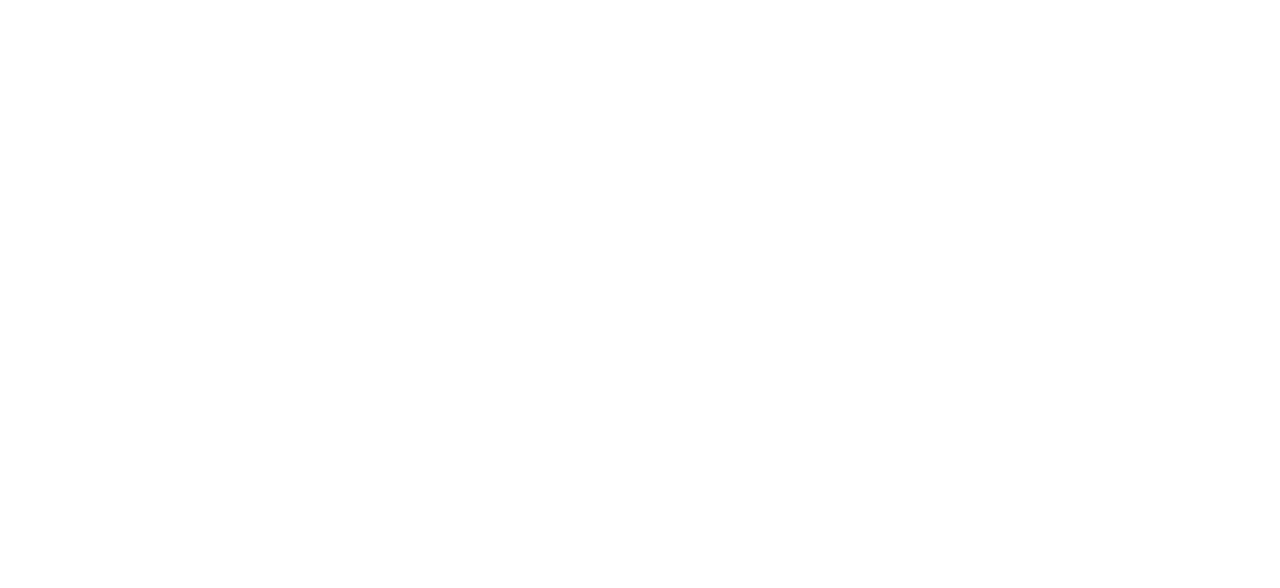
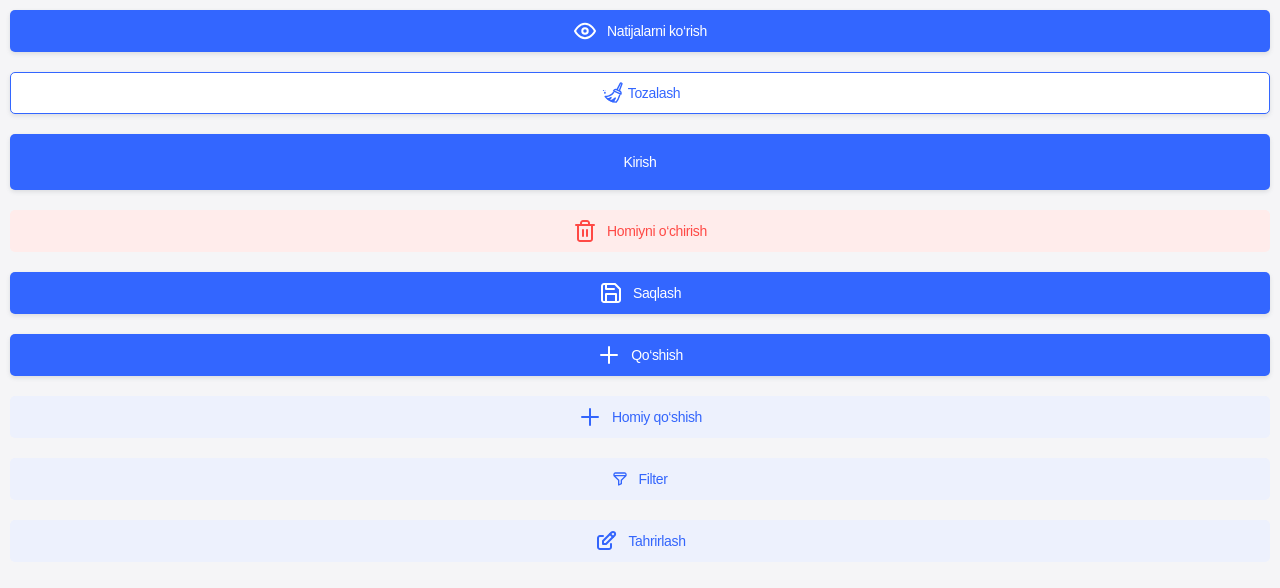
Before and after one commit to zohida/metsenat-club, a plain HTML site: page components/button/button.html in a window 1280 px wide. Drawn offline with Linux system fonts and the light colour scheme.

Commit message:
Button component made

```diff
--- a/components/button/button.css
+++ b/components/button/button.css
@@ -0,0 +1,63 @@
+.button-wrapper {
+    display: flex;
+    flex-direction: column;
+    margin: 10px;
+    gap: 20px;
+}
+
+.btn {
+    display: flex;
+    align-items: center;
+    justify-content: center;
+    gap: 10px;
+    padding: 8px 32px;
+    border: 1px solid transparent;
+    outline: none;
+    background-color: transparent;
+    cursor: pointer;
+    width: 100%;
+    border-radius: 5px;
+    font-size: 14px;
+    font-weight: 500;
+    line-height: 24px;
+    letter-spacing: -0.35px;
+    text-align: center;
+    transition: all .3s ease;
+}
+
+.btn-primary {
+    background:  #36F;
+    box-shadow: 0px 2px 4px 0px rgba(96, 97, 112, 0.16), 0px 0px 1px 0px rgba(40, 41, 61, 0.04);
+    color:  #FFF;
+}
+
+.btn-secondary{
+    gap: 4px;
+    background:  #FFF;
+    box-shadow: 0px 2px 4px 0px rgba(96, 97, 112, 0.16), 0px 0px 1px 0px rgba(40, 41, 61, 0.04);
+    color:  #36F;
+    border: 1px solid #36F;
+}
+
+.btn:hover {
+    opacity: .6;
+    scale: 0.9;
+}
+
+.btn-main {
+    padding: 15px 0;
+}
+
+.btn-delete {
+    color: #FF4945;
+    background: #FFECEB;
+}
+
+.btn .disabled {
+
+}
+
+.btn-default {
+    background: #EDF1FD;
+    color: #3365FC;
+}
--- a/components/button/button.html
+++ b/components/button/button.html
@@ -0,0 +1,96 @@
+<!DOCTYPE html>
+<html lang="en">
+<head>
+    <meta charset="UTF-8">
+    <meta name="viewport" content="width=device-width, initial-scale=1.0">
+    <title>Buttons</title>
+    <link rel="stylesheet" href="./button.css">
+    <link rel="stylesheet" href="../../css/main.css">
+</head>
+<body>
+    <div class="button-wrapper">
+
+        <button class="btn btn-primary">
+            <svg xmlns="http://www.w3.org/2000/svg" width="24" height="24" viewBox="0 0 24 24" fill="none">
+                <path d="M2 12C2 12 5.63636 4.72729 12 4.72729C18.3636 4.72729 22 12 22 12C22 12 18.3636 19.2727 12 19.2727C5.63636 19.2727 2 12 2 12Z" stroke="white" stroke-width="2" stroke-linecap="round" stroke-linejoin="round"/>
+                <path d="M11.9997 14.7273C13.506 14.7273 14.727 13.5063 14.727 12C14.727 10.4938 13.506 9.27277 11.9997 9.27277C10.4935 9.27277 9.27246 10.4938 9.27246 12C9.27246 13.5063 10.4935 14.7273 11.9997 14.7273Z" stroke="white" stroke-width="2" stroke-linecap="round" stroke-linejoin="round"/>
+            </svg>
+            Natijalarni ko‘rish
+        </button>
+
+        <button class="btn btn-secondary">
+            <svg xmlns="http://www.w3.org/2000/svg" width="24" height="24" viewBox="0 0 24 24" fill="none">
+                <path d="M19.6454 10.0047C19.3874 9.88994 16.9725 8.8149 16.7137 8.70016C15.4993 8.15956 14.0769 8.70632 13.5371 9.91997L20.8652 13.1813C21.4058 11.9669 20.8591 10.5445 19.6454 10.0047ZM21.4166 2.07743C21.0116 1.89723 20.5811 1.94343 20.4494 2.19063L16.9408 8.8011L19.3081 9.85381L21.9803 2.87138C22.0758 2.60802 21.8217 2.25763 21.4166 2.07743Z" stroke="#3366FF" stroke-width="1.4" stroke-linecap="round" stroke-linejoin="round"/>
+                <path d="M19.6772 14.2178C18.1732 18.7967 16.2264 21.167 16.2264 21.167C16.2264 21.167 9.52132 20.9237 5.17188 15.5546C6.06979 15.6186 11.6675 15.1373 13.5958 11.4185" stroke="#3366FF" stroke-width="1.4" stroke-linecap="round" stroke-linejoin="round"/>
+                <path d="M7.77051 18.0255C7.77051 18.0255 9.89439 17.7455 11.0341 16.5549C10.1223 18.2268 9.03653 18.861 9.03653 18.861L7.77051 18.0255ZM10.7646 19.6996C10.7646 19.6996 12.4349 19.7184 15.2765 17.1009C14.2546 19.4312 12.922 20.5622 12.922 20.5622L10.7646 19.6996Z" stroke="#3366FF" stroke-width="1.4" stroke-linecap="round" stroke-linejoin="round"/>
+                <path d="M3.20337 9.04437C3.27136 9.0162 3.34423 9.00171 3.41782 9.00171C3.49142 9.00171 3.56429 9.0162 3.63228 9.04437C3.70027 9.07253 3.76205 9.11381 3.81409 9.16585C3.86612 9.21788 3.9074 9.27966 3.93557 9.34765C3.96373 9.41564 3.97822 9.48852 3.97822 9.56211C3.97822 9.6357 3.96373 9.70858 3.93557 9.77657C3.9074 9.84456 3.86612 9.90634 3.81409 9.95837C3.76205 10.0104 3.70027 10.0517 3.63228 10.0799C3.56429 10.108 3.49142 10.1225 3.41782 10.1225C3.34423 10.1225 3.27136 10.108 3.20337 10.0799C3.13538 10.0517 3.0736 10.0104 3.02156 9.95837C2.96952 9.90634 2.92824 9.84456 2.90008 9.77657C2.87192 9.70858 2.85742 9.6357 2.85742 9.56211C2.85742 9.48852 2.87192 9.41564 2.90008 9.34765C2.92824 9.27966 2.96952 9.21788 3.02156 9.16585C3.0736 9.11381 3.13538 9.07253 3.20337 9.04437Z" fill="#3366FF"/>
+                <path d="M4.83485 9.48473C4.90491 9.41467 4.99994 9.37531 5.09903 9.37531C5.19811 9.37531 5.29314 9.41467 5.3632 9.48473C5.43327 9.5548 5.47263 9.64983 5.47263 9.74891C5.47263 9.848 5.43327 9.94302 5.3632 10.0131C5.29314 10.0831 5.19811 10.1225 5.09903 10.1225C4.99994 10.1225 4.90491 10.0831 4.83485 10.0131C4.76479 9.94302 4.72543 9.848 4.72543 9.74891C4.72543 9.64983 4.76479 9.5548 4.83485 9.48473Z" fill="#3366FF"/>
+                <path d="M4.25179 11.1433C4.42695 10.9681 4.66451 10.8697 4.91223 10.8697C5.15994 10.8697 5.39751 10.9681 5.57266 11.1433C5.74782 11.3184 5.84623 11.556 5.84623 11.8037C5.84623 12.0514 5.74782 12.289 5.57266 12.4642C5.39751 12.6393 5.15994 12.7377 4.91223 12.7377C4.66451 12.7377 4.42695 12.6393 4.25179 12.4642C4.07663 12.289 3.97822 12.0514 3.97822 11.8037C3.97822 11.556 4.07663 11.3184 4.25179 11.1433Z" fill="#3366FF"/>
+                </svg>
+            Tozalash
+        </button>
+
+        <button class="btn btn-main btn-primary">
+            Kirish
+        </button>
+
+        <button class="btn btn-delete">
+            <svg xmlns="http://www.w3.org/2000/svg" width="24" height="24" viewBox="0 0 24 24" fill="none">
+                <path d="M3 6H5H21" stroke="#FF4945" stroke-width="2" stroke-linecap="round" stroke-linejoin="round"/>
+                <path d="M8 6V4C8 3.46957 8.21071 2.96086 8.58579 2.58579C8.96086 2.21071 9.46957 2 10 2H14C14.5304 2 15.0391 2.21071 15.4142 2.58579C15.7893 2.96086 16 3.46957 16 4V6M19 6V20C19 20.5304 18.7893 21.0391 18.4142 21.4142C18.0391 21.7893 17.5304 22 17 22H7C6.46957 22 5.96086 21.7893 5.58579 21.4142C5.21071 21.0391 5 20.5304 5 20V6H19Z" stroke="#FF4945" stroke-width="2" stroke-linecap="round" stroke-linejoin="round"/>
+                <path d="M10 11V17" stroke="#FF4945" stroke-width="2" stroke-linecap="round" stroke-linejoin="round"/>
+                <path d="M14 11V17" stroke="#FF4945" stroke-width="2" stroke-linecap="round" stroke-linejoin="round"/>
+                </svg>
+                Homiyni o‘chirish
+        </button>
+
+        <button class="btn btn-primary" id="saveBtn">
+            <svg xmlns="http://www.w3.org/2000/svg" width="24" height="24" viewBox="0 0 24 24" fill="none">
+                <path d="M19 21H5C4.46957 21 3.96086 20.7893 3.58579 20.4142C3.21071 20.0391 3 19.5304 3 19V5C3 4.46957 3.21071 3.96086 3.58579 3.58579C3.96086 3.21071 4.46957 3 5 3H16L21 8V19C21 19.5304 20.7893 20.0391 20.4142 20.4142C20.0391 20.7893 19.5304 21 19 21Z" stroke="white" stroke-width="2" stroke-linecap="round" stroke-linejoin="round"/>
+                <path d="M17 21V13H7V21" stroke="white" stroke-width="2" stroke-linecap="round" stroke-linejoin="round"/>
+                <path d="M7 3V8H15" stroke="white" stroke-width="2" stroke-linecap="round" stroke-linejoin="round"/>
+            </svg>
+            Saqlash
+        </button>
+
+        <button class="btn btn-primary" id="addBtn">
+            <svg xmlns="http://www.w3.org/2000/svg" width="24" height="24" viewBox="0 0 24 24" fill="none">
+                <path d="M19.9999 11.9999H4.00007" stroke="white" stroke-width="2" stroke-linecap="round" stroke-linejoin="round"/>
+                <path d="M12 4V19.9999" stroke="white" stroke-width="2" stroke-linecap="round" stroke-linejoin="round"/>
+                </svg>
+            Qo‘shish
+        </button>
+
+        <button class="btn btn-default">
+            <svg xmlns="http://www.w3.org/2000/svg" width="24" height="24" viewBox="0 0 24 24" fill="none">
+                <path d="M19.9999 11.9999H4.00007" stroke="#3365FC" stroke-width="2" stroke-linecap="round" stroke-linejoin="round"/>
+                <path d="M12 4V19.9999" stroke="#3365FC" stroke-width="2" stroke-linecap="round" stroke-linejoin="round"/>
+            </svg>
+            Homiy qo‘shish
+        </button>
+
+        <button class="btn btn-default" id="filterBtn">
+            <svg xmlns="http://www.w3.org/2000/svg" width="16" height="16" viewBox="0 0 16 16" fill="none">
+                <path d="M12.6668 1.33334H3.3335C2.80306 1.33334 2.29436 1.54405 1.91928 1.91912C1.54421 2.2942 1.3335 2.8029 1.3335 3.33334V4.11334C1.3334 4.38863 1.39014 4.66098 1.50016 4.91334V4.95334C1.59435 5.16732 1.72776 5.36178 1.8935 5.52667L6.00016 9.60667V14C5.99994 14.1133 6.02859 14.2248 6.08341 14.3239C6.13823 14.4231 6.21742 14.5066 6.3135 14.5667C6.41959 14.6324 6.54201 14.6671 6.66683 14.6667C6.77119 14.666 6.87395 14.6409 6.96683 14.5933L9.6335 13.26C9.74344 13.2046 9.83589 13.1198 9.90061 13.0151C9.96533 12.9104 9.99979 12.7898 10.0002 12.6667V9.60667L14.0802 5.52667C14.2459 5.36178 14.3793 5.16732 14.4735 4.95334V4.91334C14.5927 4.66296 14.6585 4.39052 14.6668 4.11334V3.33334C14.6668 2.8029 14.4561 2.2942 14.081 1.91912C13.706 1.54405 13.1973 1.33334 12.6668 1.33334ZM8.86016 8.86C8.79838 8.9223 8.74949 8.99617 8.71632 9.0774C8.68314 9.15862 8.66632 9.2456 8.66683 9.33334V12.2533L7.3335 12.92V9.33334C7.334 9.2456 7.31719 9.15862 7.28401 9.0774C7.25083 8.99617 7.20195 8.9223 7.14016 8.86L3.60683 5.33334H12.3935L8.86016 8.86ZM13.3335 4H2.66683V3.33334C2.66683 3.15652 2.73707 2.98696 2.86209 2.86193C2.98712 2.73691 3.15669 2.66667 3.3335 2.66667H12.6668C12.8436 2.66667 13.0132 2.73691 13.1382 2.86193C13.2633 2.98696 13.3335 3.15652 13.3335 3.33334V4Z" fill="#3365FC"/>
+                </svg>
+                Filter
+        </button>
+
+        <button class="btn btn-default">
+            <svg xmlns="http://www.w3.org/2000/svg" width="24" height="24" viewBox="0 0 24 24" fill="none">
+                <g clip-path="url(#clip0_40_3970)">
+                  <path d="M9 7H6C5.46957 7 4.96086 7.21071 4.58579 7.58579C4.21071 7.96086 4 8.46957 4 9V18C4 18.5304 4.21071 19.0391 4.58579 19.4142C4.96086 19.7893 5.46957 20 6 20H15C15.5304 20 16.0391 19.7893 16.4142 19.4142C16.7893 19.0391 17 18.5304 17 18V15" stroke="#3365FC" stroke-width="2" stroke-linecap="round" stroke-linejoin="round"/>
+                  <path d="M9 15H12L20.5 6.5C20.8978 6.10217 21.1213 5.56261 21.1213 5C21.1213 4.43739 20.8978 3.89782 20.5 3.5C20.1022 3.10217 19.5626 2.87868 19 2.87868C18.4374 2.87868 17.8978 3.10217 17.5 3.5L9 12V15Z" stroke="#3365FC" stroke-width="2" stroke-linecap="round" stroke-linejoin="round"/>
+                  <path d="M16 5L19 8" stroke="#3365FC" stroke-width="2" stroke-linecap="round" stroke-linejoin="round"/>
+                </g>
+                <defs>
+                  <clipPath id="clip0_40_3970">
+                    <rect width="24" height="24" fill="white"/>
+                  </clipPath>
+                </defs>
+            </svg>
+            Tahrirlash
+        </button>
+    </div>
+</body>
+</html>
--- a/components/form/input/input.css
+++ b/components/form/input/input.css
@@ -0,0 +1,5 @@
+input {
+    outline: none;
+    border: 1px solid transparent;
+    cursor: pointer;
+}
--- a/css/main.css
+++ b/css/main.css
@@ -44,7 +44,8 @@ img{
 }
 
 .container{
-    /* width: ; */
+    max-width: 1240px;
+    width: 100%;
     margin: 0 auto;
     padding: 0 20px;
 }
@@ -73,6 +74,7 @@ body{
     font-family: "Rubik", "Arial", sans-serif;
     font-weight: 500;
     font-size: 16px;
+    background-color: #F5F5F7;
 }
 
 .site-main{
```
Also changed, not shown: components/form/input/input.html (+16 -0 lines), components/header/header.css (+40 -0 lines), components/header/header.html (+36 -0 lines), images/exit-icon.svg (added), images/logo.svg (added).
